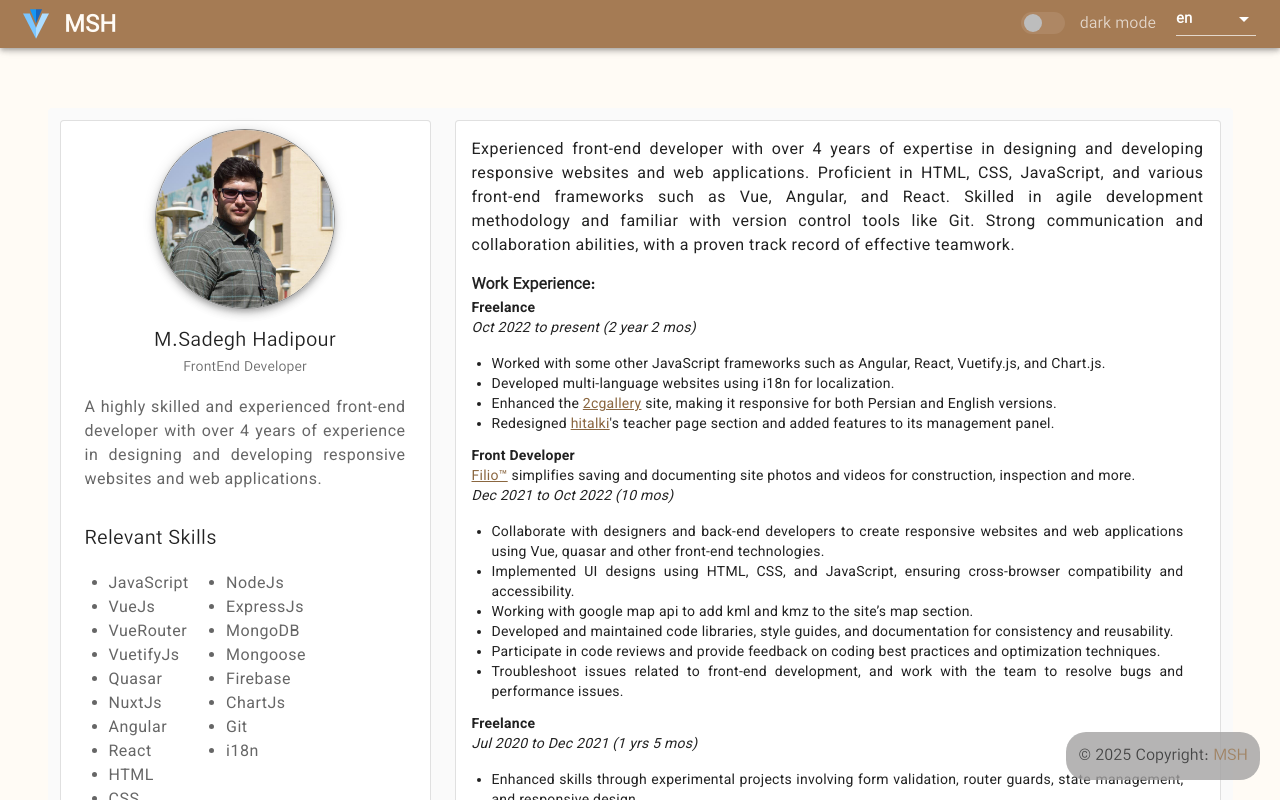
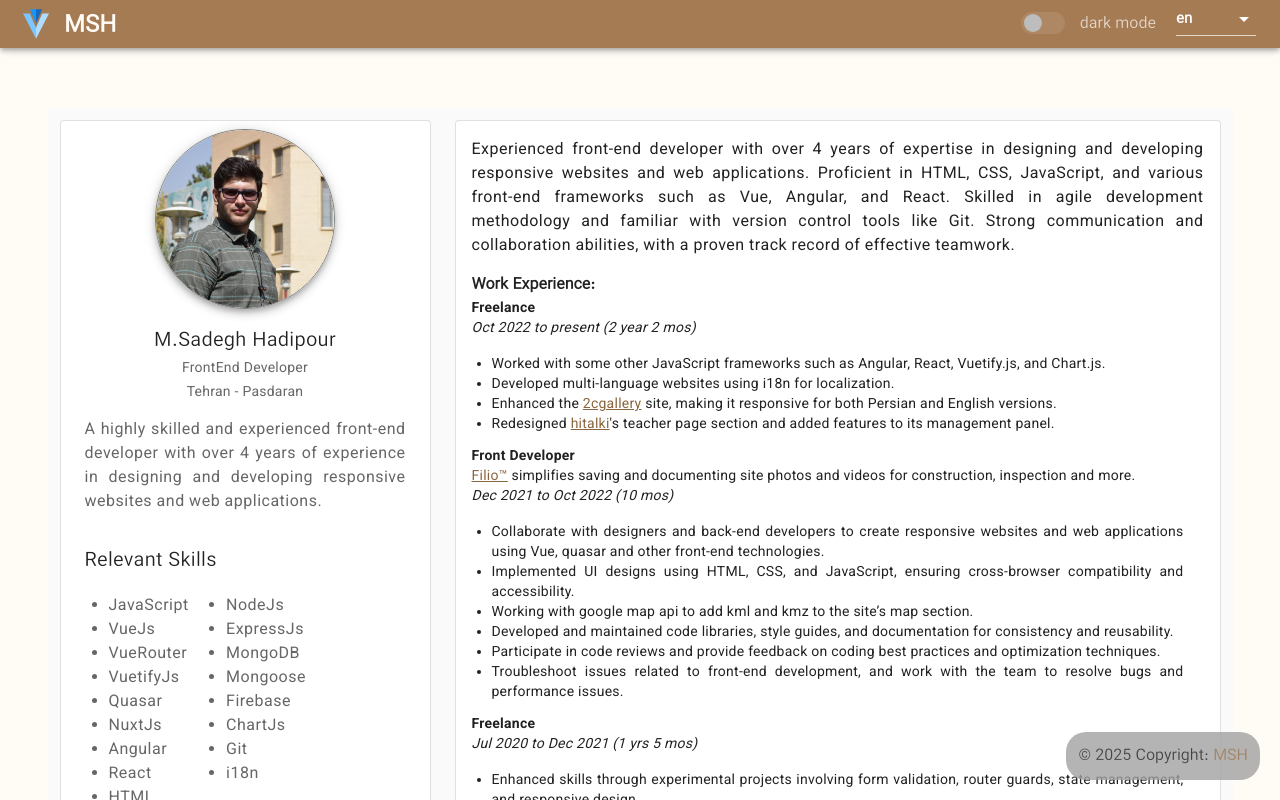
Before and after one commit to sadegh1377/sadegh1377.github.io, a Vue app: page / in a window 1280 px wide. Shown: the top 800 px of the page. Built offline with nearby package versions, Linux system fonts and the light colour scheme.

Commit message:
add location to sidebar

```diff
--- a/src/components/SideBar.vue
+++ b/src/components/SideBar.vue
@@ -11,7 +11,12 @@
     <v-card-title class="justify-center pt-2">
       {{ $t('homePage.name') }}
     </v-card-title>
-    <v-card-subtitle class="">{{ $t('homePage.occupation') }}</v-card-subtitle>
+    <v-card-subtitle class="pb-0 body-2">
+      {{ $t('homePage.occupation') }}
+    </v-card-subtitle>
+    <v-card-subtitle class="pt-1 body-2">
+      {{ $t('homePage.location') }}
+    </v-card-subtitle>
     <v-card-text class="body-1 summary" v-html="$t('homePage.summary')">
     </v-card-text>
     <v-card-title class="" style="text-align: left">
--- a/src/locales/en.json
+++ b/src/locales/en.json
@@ -2,6 +2,7 @@
   "homePage": {
     "name": "M.Sadegh Hadipour",
     "occupation": "FrontEnd Developer",
+    "location": "Tehran - Pasdaran",
     "summary": "A highly skilled and experienced front-end developer with over 4 years of experience in designing and developing responsive websites and web applications.",
     "phoneNumber": "+989118161416",
     "about": "Experienced front-end developer with over 4 years of expertise in designing and developing responsive\n              websites and web applications. Proficient in HTML, CSS, JavaScript, and various front-end frameworks such\n              as Vue, Angular, and React. Skilled in agile development methodology and familiar with version control\n              tools like Git. Strong communication and collaboration abilities, with a proven track record of effective\n              teamwork.",
--- a/src/locales/fa.json
+++ b/src/locales/fa.json
@@ -2,6 +2,7 @@
   "homePage": {
     "name": "محمد صادق هادیپور",
     "occupation": "توسعه دهنده فرانت اند",
+    "location": "تهران - پاسداران",
     "summary": "یک توسعه دهنده فرانت اند با مهارت و با تجربه بالا با بیش از ۴ سال تجربه در طراحی و توسعه وب سایت ها و برنامه های وب واکنش گرا.",
     "phoneNumber": "۹۸۹۱۱۸۱۶۱۴۱۶+",
     "about": "توسعه\u200Cدهنده فرانت\u200Cاند با بیش از ۴ سال تجربه در طراحی و توسعه وب\u200Cسایت\u200Cها و برنامه\u200Cهای وب واکنش\u200Cگرا. مسلط به HTML، CSS، JavaScript و فریمورک\u200Cهای فرانت\u200Cاند مختلفی مانند Vue، Angular و React. ماهر در متدولوژی توسعه چابک و آشنا با ابزارهای کنترل نسخه مانند Git. توانایی\u200C قوی در ارتباطات و همکاری، با سابقه اثبات شده از کار تیمی موثر.",
```
